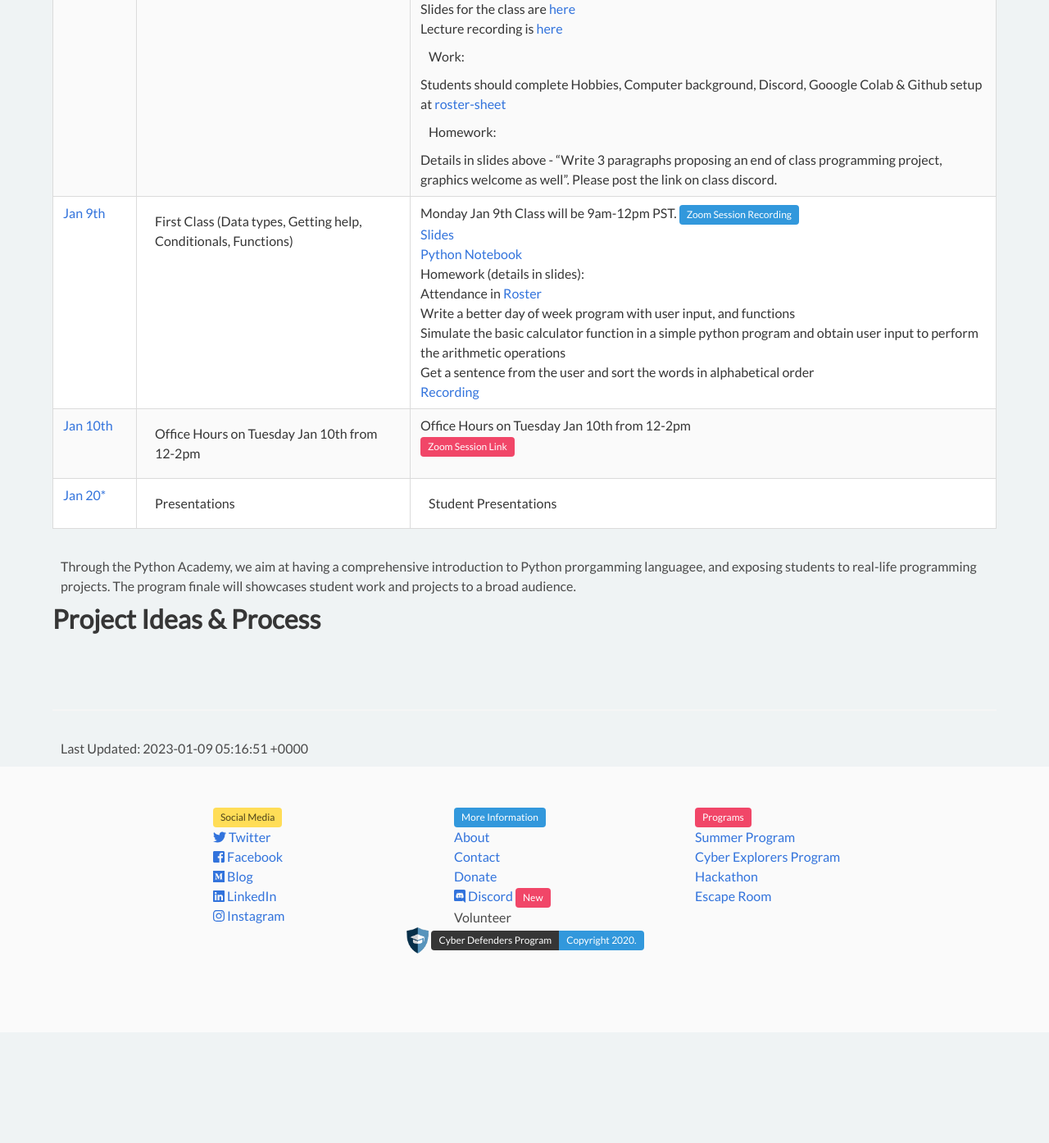
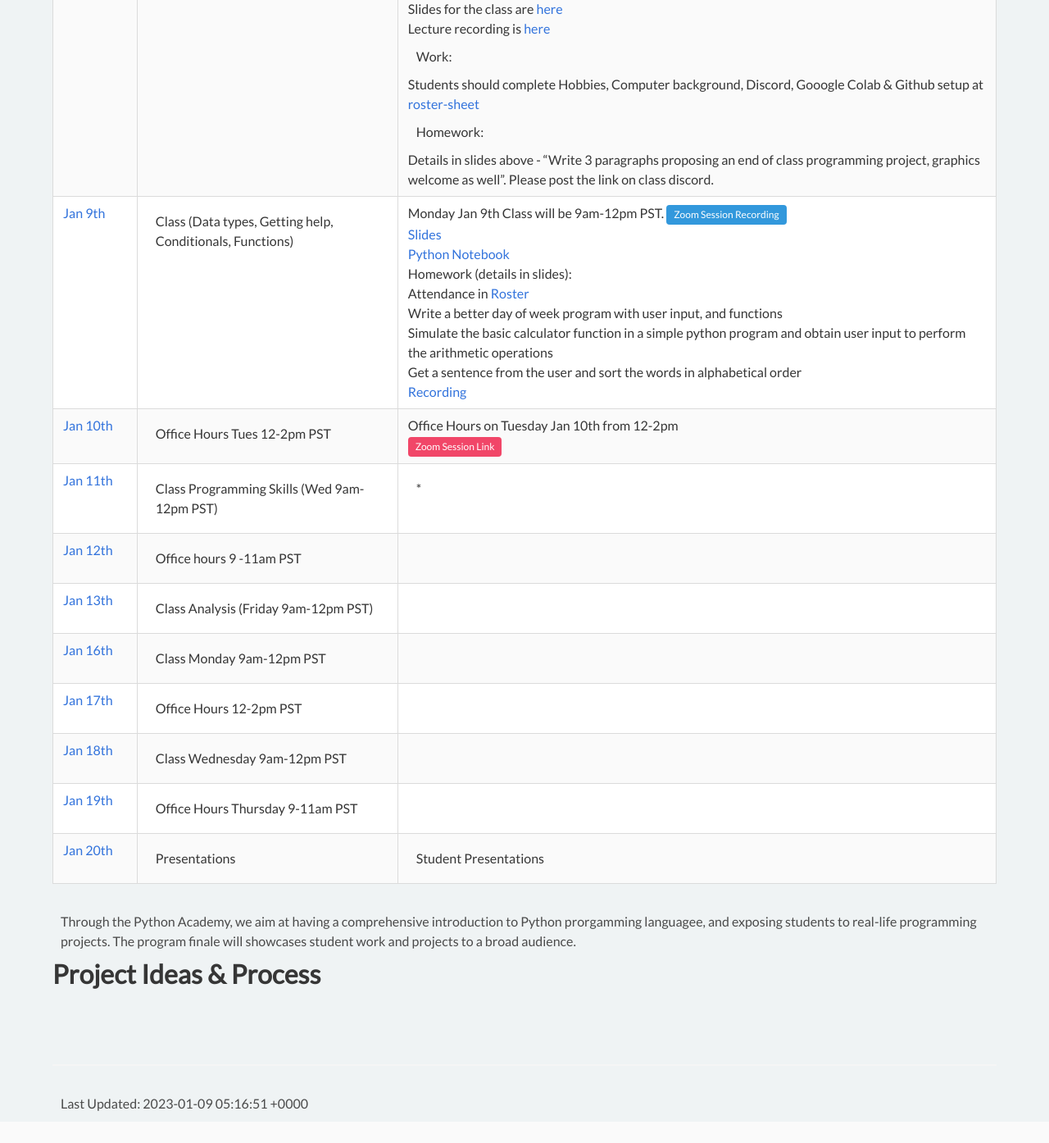
Before and after one commit to cyberdefendersprogram/www-homepage, a Jekyll site: the page built from pages/programs/cd-growthsector-python.md, in a window 1280 px wide and 1400 px high, scrolled down 1490 px. Shown: the top 1394 px of the window at 82% size. Built offline with Jekyll 4.4.1, drawn with Linux system fonts in a browser that asks for light colours; nearby versions of some CDN libraries; before the commit the page ends 2749 px from its top, so only the background shows below that.

Commit message:
Update cyber-defenders-python-academy.yml

```diff
--- a/_data/cyber-defenders-python-academy.yml
+++ b/_data/cyber-defenders-python-academy.yml
@@ -15,12 +15,12 @@
     * Lecture recording is [here](https://us02web.zoom.us/rec/share/KbcRmRogKHvLvFFjInGylY5BuuSDvIgM4-83EyRm-VKKsjnD_Oh63_MOWDKt_L78.BlCMypRM3QIPNLu-)
 
     Work:
-    * Students should complete Hobbies, Computer background, Discord, Gooogle Colab & Github setup at [roster-sheet](https://docs.google.com/document/d/1de0iU0CPy72wpb7UFxE_t6RvzSzOEoysXO5X7aR_Qac/edit?usp=sharing)
+    * Students should complete Hobbies, Computer background, Discord, Gooogle Colab & Github setup at [roster-sheet](https://docs.google.com/spreadsheets/d/1no4bEAluhSGAMXFkeYocaILV2SVCjPQO3ty1dNgvnP4/edit?usp=sharing)
 
     Homework:
     * Details in slides above - "Write 3 paragraphs proposing an end of class programming project, graphics welcome as well". Please post the link on class discord.
 - session: Jan 9th
-  desc: First Class (Data types, Getting help, Conditionals, Functions)
+  desc: Class (Data types, Getting help, Conditionals, Functions)
   notes: |
     * Monday Jan 9th Class will be 9am-12pm PST. <a class="tag is-info" href="https://us02web.zoom.us/rec/share/Vgn3kYu8g-QbyLLg1Vl2FcVQ3WaNp-Ugg7DJ6Yd6bI226DXfjDy1UgS9JsdO8Z4R.ZaB36mvbusGlKgIG">Zoom Session Recording</a>
     * [Slides](https://docs.google.com/presentation/d/1EiRx06UmnACK5E9ME95DY4sxClglize5v3lacmcdg0Y/edit?usp=sharing)
@@ -32,11 +32,32 @@
       * Get a sentence from the user and sort the words in alphabetical order
     * [Recording]("https://us02web.zoom.us/rec/share/Vgn3kYu8g-QbyLLg1Vl2FcVQ3WaNp-Ugg7DJ6Yd6bI226DXfjDy1UgS9JsdO8Z4R.ZaB36mvbusGlKgIG)
 - session: Jan 10th
-  desc: Office Hours on Tuesday Jan 10th from 12-2pm
+  desc: Office Hours Tues 12-2pm PST
   notes: |
     * Office Hours on Tuesday Jan 10th from 12-2pm
     * <a class="tag is-danger" href="https://us02web.zoom.us/j/81982524828">Zoom Session Link</a>
-- session: Jan 20*
+- session: Jan 11th
+  desc: Class Programming Skills (Wed 9am-12pm PST)
+  notes: |
+    *
+- session: Jan 12th
+  desc: Office hours 9 -11am PST
+  notes: |
+- session: Jan 13th
+  desc: Class Analysis (Friday 9am-12pm PST)
+  notes: |
+- session: Jan 16th
+  desc: Class Monday 9am-12pm PST
+  notes: |
+- session: Jan 17th
+  desc: Office Hours 12-2pm PST
+  notes: |
+- session: Jan 18th
+  desc: Class Wednesday 9am-12pm PST
+  notes: |
+- session: Jan 19th
+  desc: Office Hours Thursday 9-11am PST
+- session: Jan 20th
   desc: Presentations
   notes: |
     Student Presentations
```
